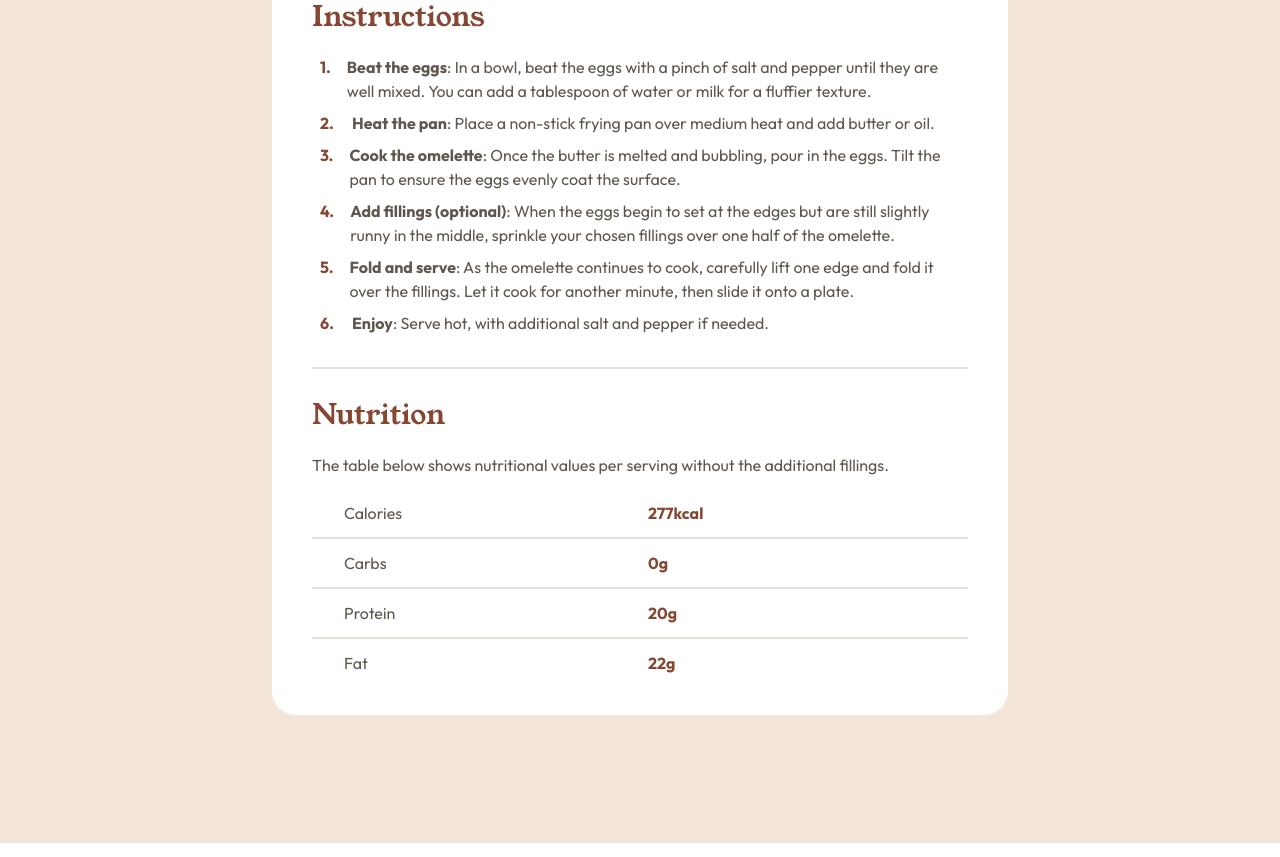
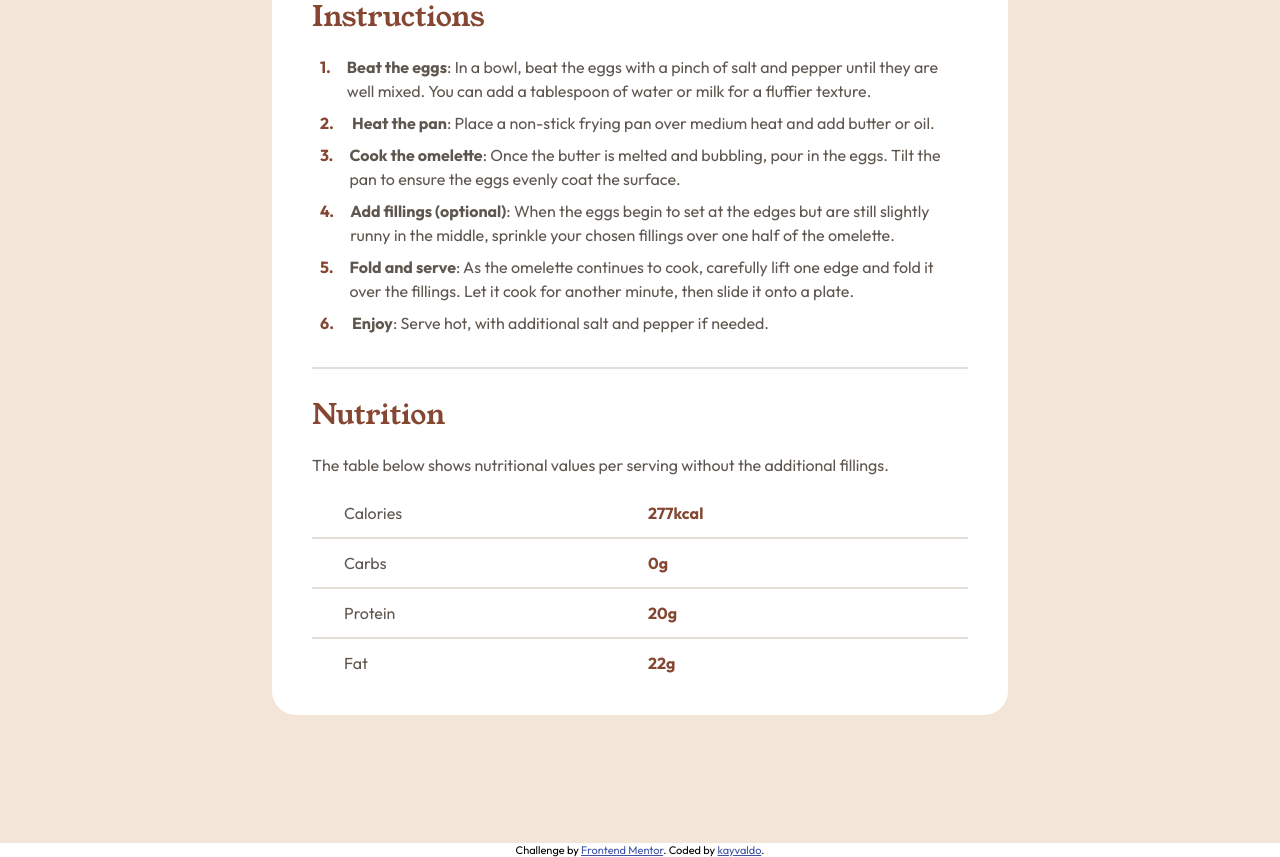
Before and after one commit to ajibade-ibrahim/recipe-page, a plain HTML site: page index.html in a window 1280 px wide. Shown: the part 1123-1980 px from the top of the page. Drawn offline with Linux system fonts and the light colour scheme.

Commit message:
added attribution

```diff
--- a/index.html
+++ b/index.html
@@ -166,9 +166,9 @@
             </article>
         </section>
     </main>
-<!--    <div class="attribution">-->
-<!--        Challenge by <a href="https://www.frontendmentor.io?ref=challenge" target="_blank">Frontend Mentor</a>.-->
-<!--        Coded by <a href="#">Your Name Here</a>.-->
-<!--    </div>-->
+    <div class="attribution">
+        Challenge by <a href="https://www.frontendmentor.io?ref=challenge" target="_blank">Frontend Mentor</a>.
+        Coded by <a href="#">kayvaldo</a>.
+    </div>
 </body>
 </html>
```
